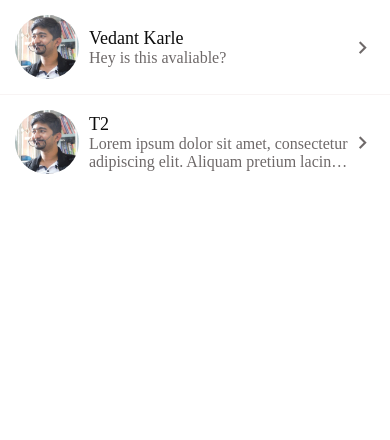
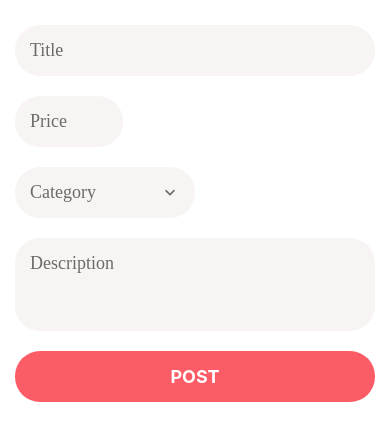
Before and after one commit to vedantkarle/react-native-olx-clone, a React Native app: screen / in a window 390 px wide. Shown: the top 440 px of the page. Built offline with nearby package versions, Linux system fonts and the light colour scheme.

Commit message:
category picker completed

```diff
--- a/App.js
+++ b/App.js
@@ -1,5 +1,5 @@
 import { useState } from "react";
-import MessagesScreen from "./app/screens/MessagesScreen";
+import ListingEditScreen from "./app/components/ListingEditScreen";
 
 const categories = [
 	{
@@ -19,5 +19,5 @@ const categories = [
 export default function App() {
 	const [category, setCategory] = useState("");
 
-	return <MessagesScreen />;
+	return <ListingEditScreen />;
 }
--- a/app/components/AppFormPicker.js
+++ b/app/components/AppFormPicker.js
@@ -3,7 +3,14 @@ import React from "react";
 import AppPicker from "./AppPicker";
 import ErrorMessage from "./Form/ErrorMessage";
 
-export default function AppFormPicker({ items, name, placeholder }) {
+export default function AppFormPicker({
+	items,
+	name,
+	PickerItemComponent,
+	placeholder,
+	width,
+	numberOfColumns,
+}) {
 	const { errors, setFieldValue, touched, values } = useFormikContext();
 
 	return (
@@ -11,8 +18,11 @@ export default function AppFormPicker({ items, name, placeholder }) {
 			<AppPicker
 				items={items}
 				onSelectItem={item => setFieldValue(name, item)}
+				PickerItemComponent={PickerItemComponent}
 				placeholder={placeholder}
 				selectedItem={values[name]}
+				width={width}
+				numberOfColumns={numberOfColumns}
 			/>
 			{errors[name] && (
 				<ErrorMessage error={errors[name]} visible={touched[name]} />
--- a/app/components/AppPicker.js
+++ b/app/components/AppPicker.js
@@ -17,14 +17,17 @@ export default function AppPicker({
 	placeholder,
 	items,
 	onSelectItem,
+	PickerItemComponent = PickerItem,
 	selectedItem,
+	width,
+	numberOfColumns = 1,
 }) {
 	const [modalVisible, setModalVisible] = useState(false);
 
 	return (
 		<>
 			<TouchableWithoutFeedback onPress={() => setModalVisible(true)}>
-				<View style={styles.container}>
+				<View style={[styles.container, { width }]}>
 					{icon && (
 						<MaterialCommunityIcons
 							name={icon}
@@ -51,9 +54,10 @@ export default function AppPicker({
 				<FlatList
 					data={items}
 					keyExtractor={item => item.value.toString()}
+					numColumns={numberOfColumns}
 					renderItem={({ item }) => (
-						<PickerItem
-							label={item.label}
+						<PickerItemComponent
+							item={item}
 							onPress={() => {
 								setModalVisible(false);
 								onSelectItem(item);
@@ -71,7 +75,6 @@ const styles = StyleSheet.create({
 		backgroundColor: colors.light,
 		borderRadius: 25,
 		flexDirection: "row",
-		width: "100%",
 		padding: 15,
 		marginVertical: 10,
 		alignItems: "center",
--- a/app/components/AppTextInput.js
+++ b/app/components/AppTextInput.js
@@ -4,9 +4,9 @@ import { StyleSheet, TextInput, View } from "react-native";
 import colors from "../config/colors";
 import defaultStyles from "../config/styles";
 
-export default function AppTextInput({ icon, ...otherProps }) {
+export default function AppTextInput({ icon, width = "100%", ...otherProps }) {
 	return (
-		<View style={styles.container}>
+		<View style={[styles.container, { width }]}>
 			{icon && (
 				<MaterialCommunityIcons
 					name={icon}
--- /dev/null
+++ b/app/components/CategoryPickerItem.js
@@ -0,0 +1,28 @@
+import React from "react";
+import { StyleSheet, View } from "react-native";
+import AppText from "./AppText";
+import Icon from "./Icon";
+
+const CategoryPickerItem = ({ item, onPressed }) => {
+	return (
+		<View style={styles.container}>
+			<Icon backgroundColor={item.backgroundColor} name={item.icon} size={80} />
+			<AppText style={styles.label}>{item.label}</AppText>
+		</View>
+	);
+};
+
+const styles = StyleSheet.create({
+	container: {
+		paddingHorizontal: 26,
+		paddingVertical: 15,
+		alignItems: "center",
+		width: "33%",
+	},
+	label: {
+		marginTop: 5,
+		textAlign: "center",
+	},
+});
+
+export default CategoryPickerItem;
--- a/app/components/Form/AppFormField.js
+++ b/app/components/Form/AppFormField.js
@@ -3,7 +3,7 @@ import React from "react";
 import AppTextInput from "../AppTextInput";
 import ErrorMessage from "./ErrorMessage";
 
-export default function AppFormField({ name, ...otherProps }) {
+export default function AppFormField({ name, width, ...otherProps }) {
 	const { setFieldTouched, handleChange, errors, touched } = useFormikContext();
 
 	return (
@@ -11,6 +11,7 @@ export default function AppFormField({ name, ...otherProps }) {
 			<AppTextInput
 				{...otherProps}
 				onChangeText={handleChange(name)}
+				width={width}
 				onBlur={() => setFieldTouched(name)}
 			/>
 			{errors[name] && touched[name] && <ErrorMessage error={errors[name]} />}
--- a/app/components/ListingEditScreen.js
+++ b/app/components/ListingEditScreen.js
@@ -2,6 +2,7 @@ import React from "react";
 import { StyleSheet } from "react-native";
 import * as Yup from "yup";
 import AppFormPicker from "./AppFormPicker";
+import CategoryPickerItem from "./CategoryPickerItem";
 import AppForm from "./Form/AppForm";
 import AppFormField from "./Form/AppFormField";
 import SubmitButton from "./Form/SubmitButton";
@@ -16,16 +17,58 @@ const validationSchema = Yup.object({
 
 const categories = [
 	{
+		backgroundColor: "#fc5c65",
+		icon: "floor-lamp",
 		label: "Furniture",
 		value: 1,
 	},
 	{
-		label: "Clothing",
+		backgroundColor: "#fd9644",
+		icon: "car",
+		label: "Cars",
 		value: 2,
 	},
 	{
+		backgroundColor: "#fed330",
+		icon: "camera",
 		label: "Cameras",
 		value: 3,
+	},
+	{
+		backgroundColor: "#26de81",
+		icon: "cards",
+		label: "Games",
+		value: 4,
+	},
+	{
+		backgroundColor: "#2bcbba",
+		icon: "shoe-heel",
+		label: "Clothing",
+		value: 5,
+	},
+	{
+		backgroundColor: "#45aaf2",
+		icon: "basketball",
+		label: "Sports",
+		value: 6,
+	},
+	{
+		backgroundColor: "#4b7bec",
+		icon: "headphones",
+		label: "Movies & Music",
+		value: 7,
+	},
+	{
+		backgroundColor: "#a55eea",
+		icon: "book-open-variant",
+		label: "Books",
+		value: 8,
+	},
+	{
+		backgroundColor: "#778ca3",
+		icon: "application",
+		label: "Other",
+		value: 9,
 	},
 ];
 
@@ -47,11 +90,15 @@ export default function ListingEditScreen() {
 					maxLength={8}
 					name='price'
 					placeholder='Price'
+					width='30%'
 				/>
 				<AppFormPicker
-					item={categories}
+					items={categories}
 					name='category'
+					PickerItemComponent={CategoryPickerItem}
 					placeholder='Category'
+					width='50%'
+					numberOfColumns={3}
 				/>
 				<AppFormField
 					maxLength={255}
--- a/app/components/PickerItem.js
+++ b/app/components/PickerItem.js
@@ -2,10 +2,10 @@ import React from "react";
 import { StyleSheet, TouchableOpacity } from "react-native";
 import AppText from "./AppText";
 
-export default function PickerItem({ label, onPress }) {
+export default function PickerItem({ item, onPress }) {
 	return (
 		<TouchableOpacity onPress={onPress}>
-			<AppText style={styles.text}>{label}</AppText>
+			<AppText style={styles.text}>{item.label}</AppText>
 		</TouchableOpacity>
 	);
 }
--- a/app/components/Screen.js
+++ b/app/components/Screen.js
@@ -1,9 +1,13 @@
 import Constants from "expo-constants";
 import React from "react";
-import { SafeAreaView, StyleSheet } from "react-native";
+import { SafeAreaView, StyleSheet, View } from "react-native";
 
 export default function Screen({ children, style }) {
-	return <SafeAreaView style={[styles.screen, style]}>{children}</SafeAreaView>;
+	return (
+		<SafeAreaView style={[styles.screen, style]}>
+			<View style={[styles.view, style]}>{children}</View>
+		</SafeAreaView>
+	);
 }
 
 const styles = StyleSheet.create({
@@ -11,4 +15,7 @@ const styles = StyleSheet.create({
 		paddingTop: Constants.statusBarHeight,
 		flex: 1,
 	},
+	view: {
+		flex: 1,
+	},
 });
```
